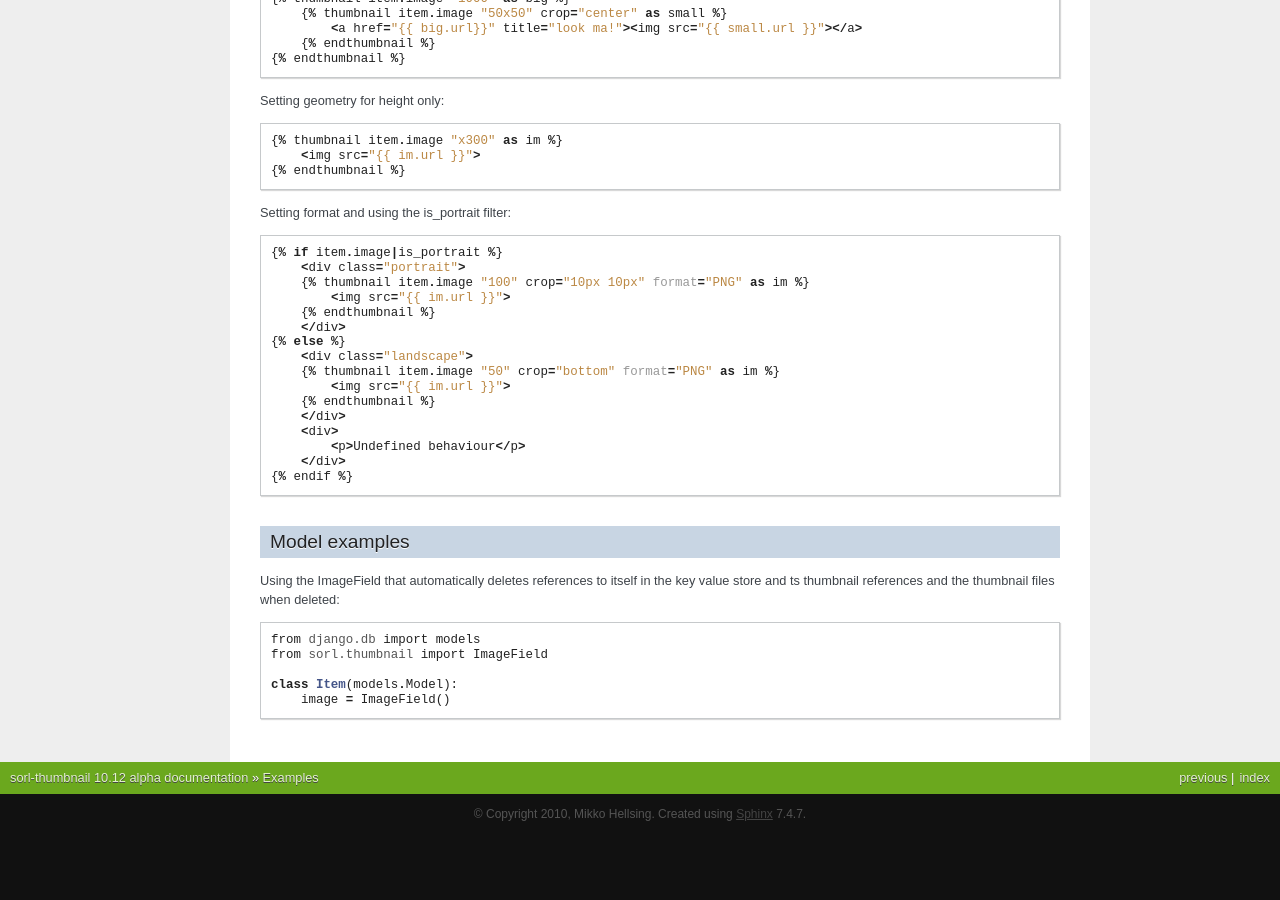
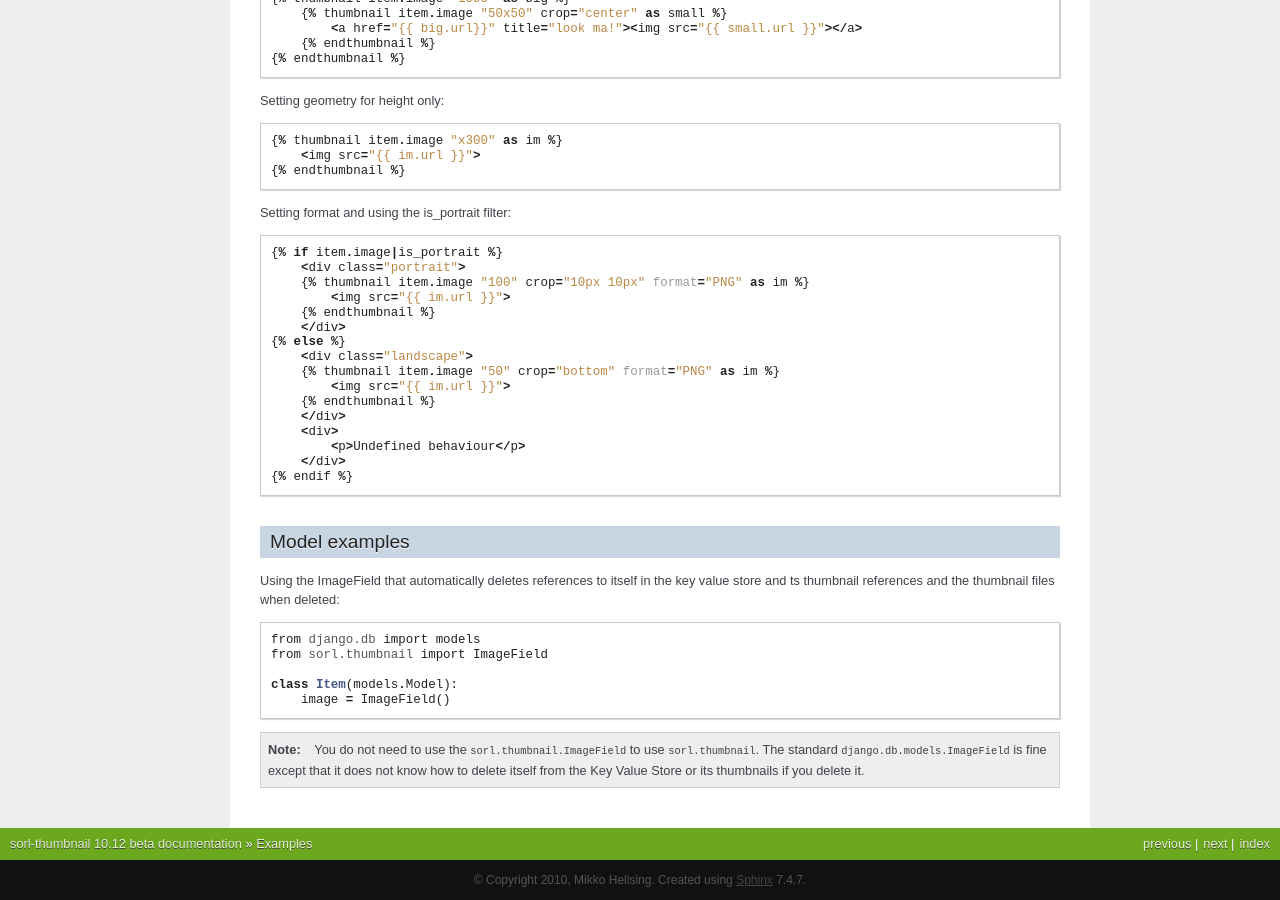
Before and after one commit to jazzband/sorl-thumbnail, a Sphinx documentation site: the page built from docs/examples.rst, in a window 1280 px wide and 900 px high, scrolled down 777 px. Built offline with Sphinx 7.4.7, drawn with Linux system fonts in a browser that asks for light colours; before the commit the page ends 1611 px from its top, so only the background shows below that; some of the changed text lies outside the part shown.

Commit message:
updating docs

```diff
--- a/docs/conf.py
+++ b/docs/conf.py
@@ -50,7 +50,7 @@
 # The short X.Y version.
 version = '10.12'
 # The full version, including alpha/beta/rc tags.
-release = '10.12 alpha'
+release = '10.12 beta'
 
 # The language for content autogenerated by Sphinx. Refer to documentation
 # for a list of supported languages.
--- a/docs/examples.rst
+++ b/docs/examples.rst
@@ -81,3 +81,9 @@
 
     class Item(models.Model):
         image = ImageField()
+
+
+.. note:: You do not need to use the ``sorl.thumbnail.ImageField`` to use
+    ``sorl.thumbnail``. The standard ``django.db.models.ImageField`` is fine
+    except that it does not know how to delete itself from the Key Value Store
+    or its thumbnails if you delete it.
--- a/docs/index.rst
+++ b/docs/index.rst
@@ -21,3 +23,5 @@
 * :ref:`genindex`
 * :ref:`modindex`
 * :ref:`search`
+
+.. |kvstore| replace:: Key Value Store
--- a/docs/requirements.rst
+++ b/docs/requirements.rst
@@ -14,7 +14,7 @@
 ---------------
 Support for `redis`_ and a cached database key value store is shipped with
 sorl-thumbnail. `redis`_ is the best option. To use the `redis`_ key value store
-you need to install that::
+you need to install `redis-py`_::
 
     pip install redis
 
@@ -75,6 +75,7 @@
 
 .. _Python Imaging Library: http://www.pythonware.com/products/pil/
 .. _redis: http://code.google.com/p/redis/
+.. _redis-py: https://github.com/andymccurdy/redis-py/
 .. _Django: http://www.djangoproject.com/
 .. _Python: http://www.python.org/
 .. _pgmagick: http://bitbucket.org/hhatto/pgmagick/src
```
Also changed, not shown: other parts of docs/index.rst (+2 -0 lines), docs/management.rst (added, +26 -0 lines), docs/operation.rst (added, +44 -0 lines).
